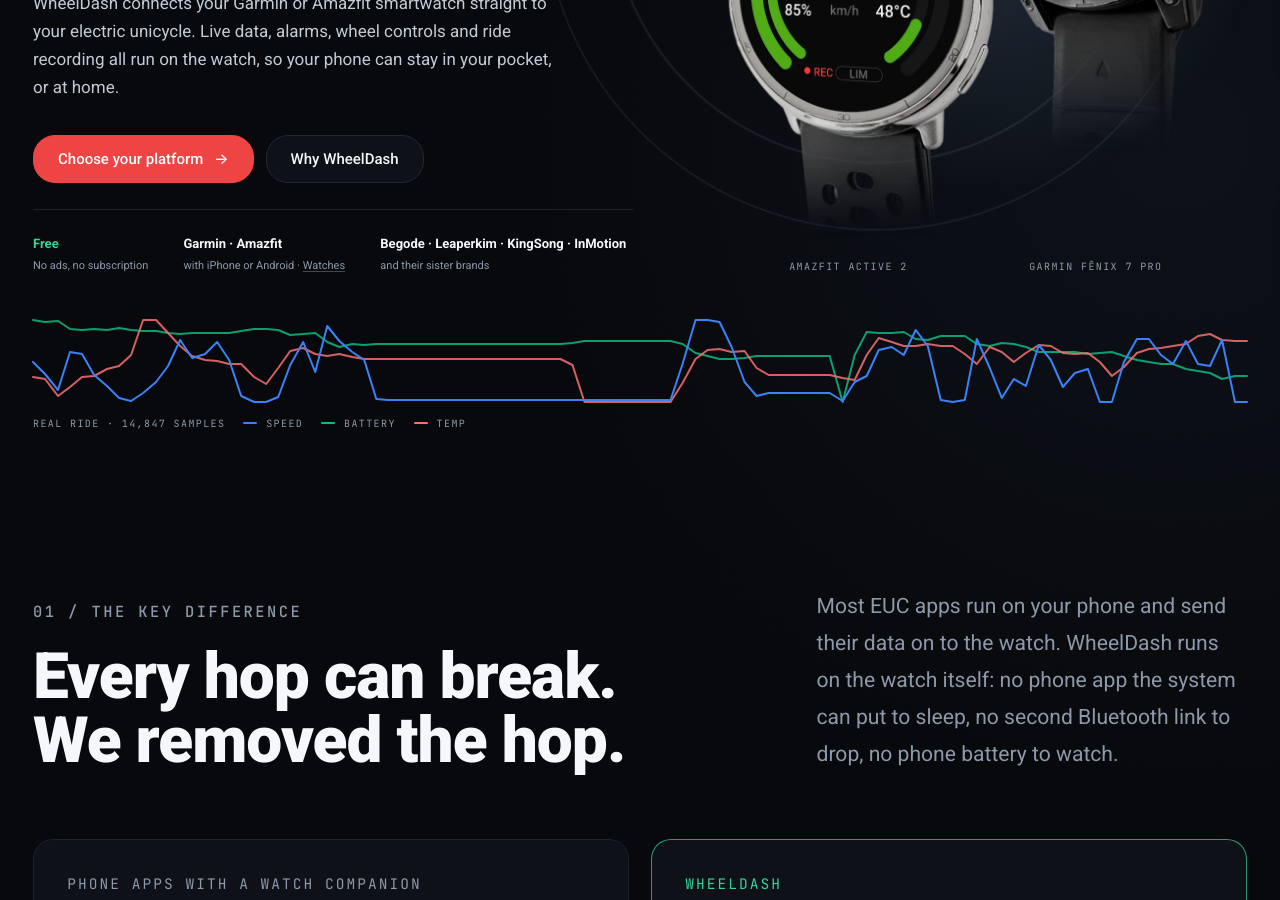
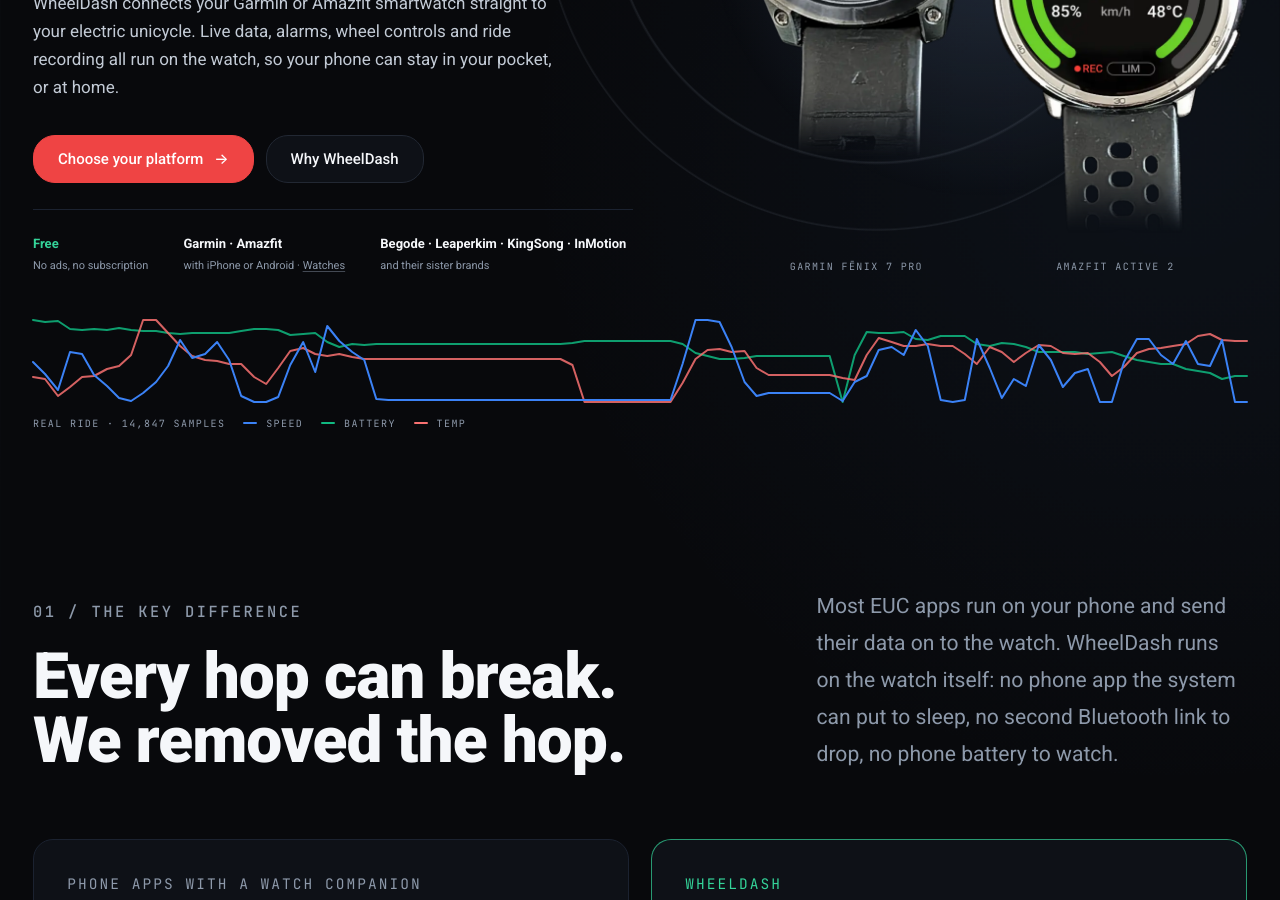
Before and after one commit to blkfribourg/blkfribourg.github.io, a Jekyll site: the page built from _pages/home.md, in a window 1280 px wide and 900 px high, scrolled down 443 px. Built offline with Jekyll 4.4.1, drawn with Linux system fonts in a browser that asks for light colours; cached includes are drawn as plain includes.

Commit message:
Hero and social card use a real photo of both watches
- New hero image from one photo of the Garmin fēnix 7 Pro and the
  Amazfit Active 2 together, so both share the same light and angle.
  The bezel colors are corrected (the fēnix is gunmetal) and the
  straps are a medium length that fades out on both ends.
- The Garmin is now on the left: the model labels and alt text follow.
- The social preview card uses the same image.

Co-Authored-By: Claude Opus 5.5 <noreply@anthropic.com>
Claude-Session: https://claude.ai/code/session_0113Rbw9K8vn8adzvCaMpYEK

```diff
--- a/_pages/home.md
+++ b/_pages/home.md
@@ -27,9 +27,9 @@ seo_title: "WheelDash – EUC app for Garmin and Amazfit smartwatches"
     </ul>
   </div>
   <div class="wd-hero__visual wd-hero__watch">
-    <img src="/assets/images/wheeldash-hero-watches.webp" width="1078" height="1280" fetchpriority="high" alt="The WheelDash EUC app on an Amazfit Active 2 and a Garmin fēnix 7 Pro: speed, battery and temperature">
-    <p class="wd-hero__model" style="--x:24.6%">Amazfit Active 2</p>
-    <p class="wd-hero__model" style="--x:71.4%">Garmin fēnix 7 Pro</p>
+    <img src="/assets/images/wheeldash-hero-watches.webp" width="1078" height="1280" fetchpriority="high" alt="The WheelDash EUC app on a Garmin fēnix 7 Pro and an Amazfit Active 2: speed, battery and temperature">
+    <p class="wd-hero__model" style="--x:26.1%">Garmin fēnix 7 Pro</p>
+    <p class="wd-hero__model" style="--x:75.1%">Amazfit Active 2</p>
   </div>
 </section>
 
```
Also changed, not shown: assets/images/social/wheeldash-card.jpg, assets/images/wheeldash-hero-watches.webp.
